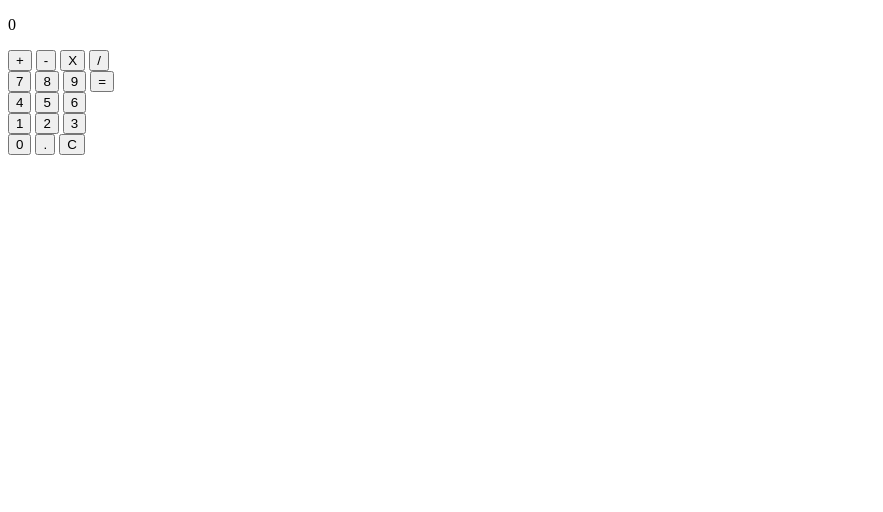
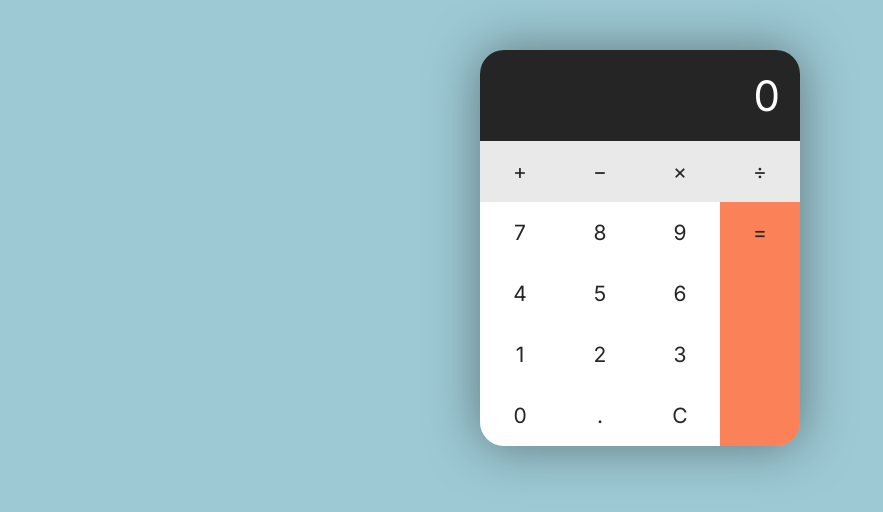
Before and after one commit to yellowgiraffe/js-calculator, a plain HTML site: page kalkulator/index.html in a window 1280 px wide. Shown: the whole page, without its empty margins (0-883 px from the left). Drawn offline with Linux system fonts and the light colour scheme.

Commit message:
add styles

```diff
--- /dev/null
+++ b/kalkulator/css/styles.css
@@ -0,0 +1,118 @@
+*{
+  padding: 0;
+  margin: 0;
+  border: 0;
+}
+*,*:before,*:after{
+  -moz-box-sizing: border-box;
+  -webkit-box-sizing: border-box;
+  box-sizing: border-box;
+}
+
+nav,footer,header,aside{display: block;}
+
+html,body{
+  height: 100%;
+  width: 100%;
+  font-size: 100%;
+  line-height: 1;
+  font-size: 14px;
+  -ms-text-size-adjust: 100%;
+  -moz-text-size-adjust: 100%;
+  -webkit-text-size-adjust: 100%;
+}
+input,button,textarea{font-family:inherit;font-size:inherit;}
+
+input::-ms-clear{display: none;}
+button{cursor: pointer;}
+button::-moz-focus-inner {padding:0;border:0;}
+a, a:visited{text-decoration: none;}
+a:hover{text-decoration: none;}
+ul li{list-style: none;}
+img{vertical-align: top;}
+
+h1,h2,h3,h4,h5,h6{font-size:inherit;font-weight: 400;}
+
+.main {
+  height: 100%;
+  padding-top: 50px;
+  background-color: #9cc9d4;
+  color: #252525;
+  font-family: 'Inter', sans-serif;
+}
+
+.calculator {
+  margin: 0 auto;
+  width: 320px;
+  border-radius: 24px;
+  box-shadow: 0 0 50px rgba(37, 37, 37, .5);
+}
+
+.display {
+  display: block;
+  max-width: 100%;
+  padding: 20px;
+  resize: none;
+  font-size: 3rem;
+  text-align: right;
+  color: #fff;
+  background-color: #252525;
+  outline-color: #252525;
+  outline-width: 0;
+  caret-color: #252525;
+  cursor: pointer;
+  border-top-left-radius: 24px;
+  border-top-right-radius: 24px;
+}
+
+.buttons {
+  display: grid;
+  grid-template-columns: repeat(4, 1fr);
+  grid-template-rows: repeat(5, 1fr);
+  font-size: 1.5rem;
+  user-select: none;
+  text-align: center;
+}
+
+.button {
+  padding: 20px 12px;
+  background-color: #fff;
+  cursor: pointer;
+  transition: .2s;
+}
+
+.button:hover {
+  background-color: #f8f8f8;
+}
+
+.button:active {
+  background-color: #dfdfdf;
+}
+
+.sign-btn {
+  font-size: 1.5rem;
+  background-color: #e9e9e9;
+}
+
+.sign-btn:hover {
+  background-color: #dfdfdf;
+}
+
+.sign-btn:active {
+  background-color: #cccccc;
+}
+
+.equals-btn {
+  grid-column: 4 / 4;
+  grid-row: 2 / 6;
+  background-color: #fb8158;
+  border-bottom-right-radius: 24px;
+}
+
+.equals-btn:hover {
+  background-color: #e46f48;
+}
+
+.zero-btn {
+  border-bottom-left-radius: 24px;
+}
--- a/kalkulator/index.html
+++ b/kalkulator/index.html
@@ -1,44 +1,49 @@
 <!DOCTYPE html>
-<html lang="pl">
+<html lang="en">
 
 <head>
-    <meta charset="UTF-8">
-    <meta http-equiv="X-UA-Compatible" content="IE=edge">
-    <meta name="viewport" content="width=device-width, initial-scale=1.0">
-    <title>Kalkulator</title>
+  <meta charset="UTF-8">
+  <meta http-equiv="X-UA-Compatible" content="IE=edge">
+  <meta name="viewport" content="width=device-width, initial-scale=1.0">
+  <title>Calculator</title>
+  <link rel="preconnect" href="https://fonts.googleapis.com">
+  <link rel="preconnect" href="https://fonts.gstatic.com" crossorigin>
+  <link href="https://fonts.googleapis.com/css2?family=Inter:wght@400;500&display=swap" rel="stylesheet">
+  <link rel="stylesheet" href="css/styles.css">
 </head>
 
 <body>
-    <p id="output">0</p>
-    <div class="first-row">
-        <button id="r1-1" value="+" onclick="fordisplay('+')">+</button>
-        <button id="r1-2" value="-" onclick="fordisplay('-')">-</button>
-        <button id="r1-3" value="x" onclick="fordisplay('*')">X</button>
-        <button id="r1-4" value="/" onclick="fordisplay('/')">/</button>
-    </div>
-    <div class="second-row">
-        <button id="r2-1" value="7" onclick="fordisplay('7')">7</button>
-        <button id="r2-2" value="8" onclick="fordisplay('8')">8</button>
-        <button id="r2-3" value="9" onclick="fordisplay('9')">9</button>
-        <button id="r2-4" value="=" onclick="solve()">=</button>
-    </div>
-    <div class="third-row">
-        <button id="r3-1" value="4" onclick="fordisplay('4')">4</button>
-        <button id="r3-2" value="5" onclick="fordisplay('5')">5</button>
-        <button id="r3-3" value="6" onclick="fordisplay('6')">6</button>
+  <main class="main">
+    <div class="calculator">
+
+      <textarea class="display" rows="1" cols="33" spellcheck="false" id="output">0</textarea>
+      <div class="buttons">
+        <div class="button sign-btn" id="plus">+</div>
+        <div class="button sign-btn" id="minus">−</div>
+        <div class="button sign-btn" id="multiply">×</div>
+        <div class="button sign-btn" id="divide">÷</div>
+
+        <div class="button equals-btn" id="equals">=</div>
+        <div class="button num-btn" id="7" >7</div>
+        <div class="button num-btn" id="8">8</div>
+        <div class="button num-btn" id="9" value="9">9</div>
+
+        <div class="button num-btn" id="4">4</div>
+        <div class="button num-btn" id="5">5</div>
+        <div class="button num-btn" id="6">6</div>
+
+        <div class="button num-btn" id="1">1</div>
+        <div class="button num-btn" id="2">2</div>
+        <div class="button num-btn" id="3">3</div>
+
+        <div class="button num-btn zero-btn" id="0" value="0" onclick="fordisplay('0')">0</div>
+        <div class="button" id="dot" value="." onclick="fordisplay('.')">.</div>
+        <div class="button" id="clear" onclick="forclear()">C</div>
+      </div>
 
     </div>
-    <div class="fourth-row">
-        <button id="r4-1" value="1" onclick="fordisplay('1')">1</button>
-        <button id="r4-2" value="2" onclick="fordisplay('2')">2</button>
-        <button id="r4-3" value="3" onclick="fordisplay('3')">3</button>
+  </main>
 
-    </div>
-    <div class="fifth-row">
-        <button id="r5-1" value="0" onclick="fordisplay('0')">0</button>
-        <button id="r5-2" value="." onclick="fordisplay('.')">.</button>
-        <button id="r5-3" onclick="forclear()">C</button>
-    </div>
 </body>
 
 </html>
```
